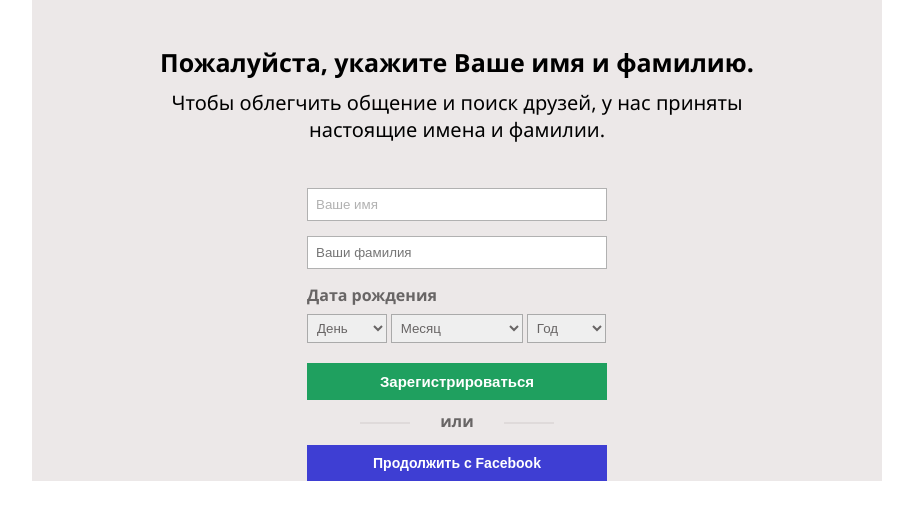
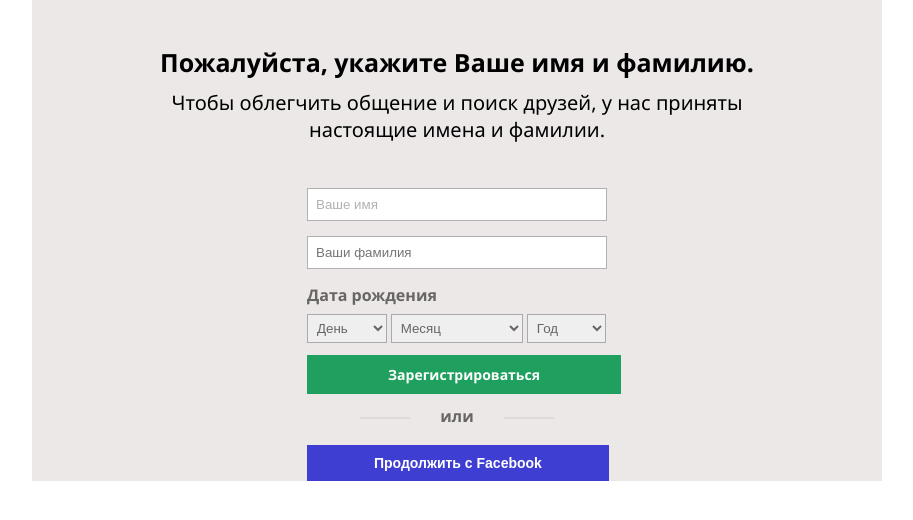
Before and after one commit to Glinkai/6forminga, a plain HTML site: page 6forminga/index.html in a window 1280 px wide. Shown: the whole page, without its empty margins (183-1096 px from the left). Drawn offline with Linux system fonts and the light colour scheme.

Commit message:
Add files via upload

```diff
--- a/6forminga/index.html
+++ b/6forminga/index.html
@@ -33,12 +33,15 @@
                 <option value="" hidden>Год</option>
                 <option value="2022">2022</option>
                 <option value="2023">2023</option></select>
-                <input class="green" type="submit" value="Зарегистрироваться">
+                <a class="green" href="#">Зарегистрироваться</a>
+
                 <p class="or">или</p>
-                <button class="facebook">Продолжить с Facebook</button></div>
+                <input class="facebook" type="submit" value="Продолжить с Facebook">
 
-        </div>
+            </div>
+
     </form>
+
 </body>
 
 </html>
--- a/6forminga/style.css
+++ b/6forminga/style.css
@@ -57,6 +57,7 @@ h2 {
     padding: 5px;
     border: 1px solid rgba(128, 128, 128, 0.61);
     color: rgb(104, 101, 101);
+    margin-bottom: 20px;
 }
 
 .date {
@@ -72,20 +73,20 @@ h2 {
 }
 
 .green {
+    border: none;
+    color: white;
     background-color: rgb(31, 160, 95);
-    border: none;
-    cursor: pointer;
-    color: white;
-    width: 100%;
-    padding: 10px;
-    margin-top: 20px;
-    font-size: 15px;
+    padding: 10px 81px;
+    font-size: 14px;
     font-weight: 700;
+    text-decoration: none;
 }
 
 .or {
     padding: 10px;
     text-align: center;
+    margin-bottom: 10px;
+    margin-top: 10px;
 }
 
 .or::before {
@@ -108,13 +109,12 @@ h2 {
     vertical-align: middle;
 }
 
-button {
+.facebook {
     border: none;
-    width: 100%;
     color: white;
     background-color: rgb(62, 62, 211);
-    padding: 10px;
+    padding: 10px 67px;
     font-size: 14px;
     font-weight: 700;
-    margin-top: 5px;
+    text-decoration: none;
 }
```
